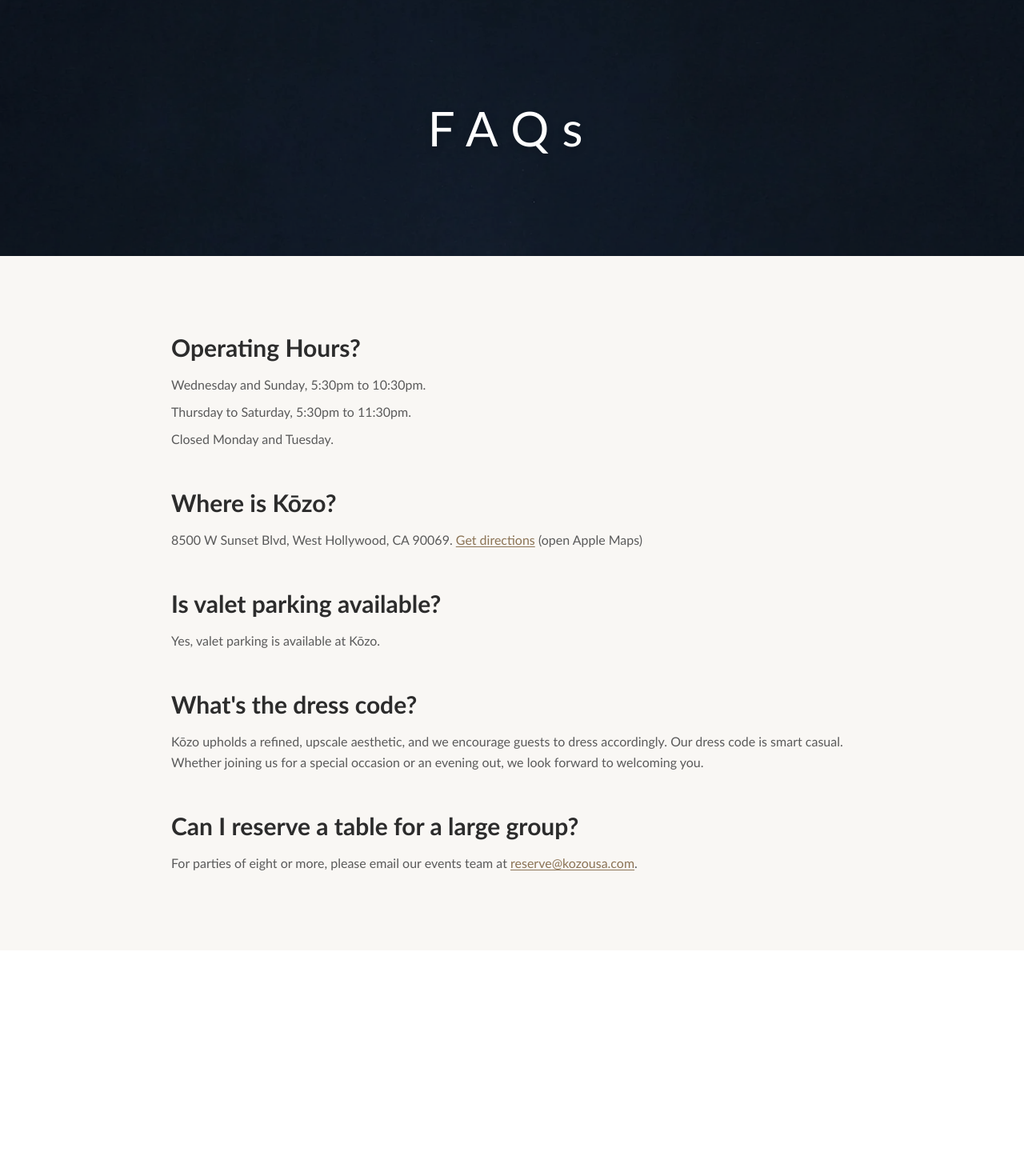
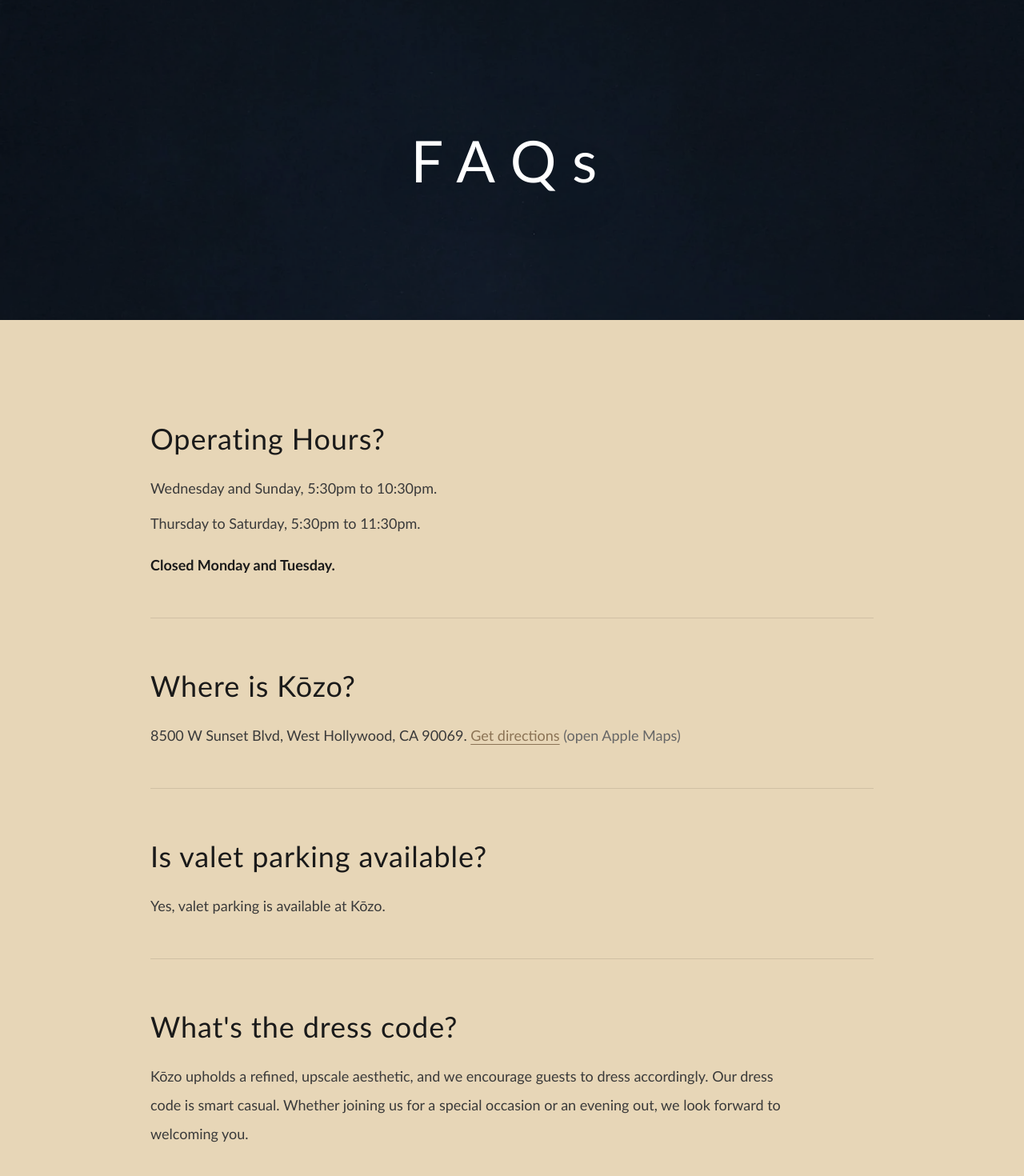
Before and after one commit to McGREENS/kozo-la, a Next.js app: page /faqs in a window 1280 px wide. Shown: the top 1470 px of the page at 80% size. Before the commit the page ends 1188 px from the top, so only its background shows below. Built offline with nearby package versions, Linux system fonts and the light colour scheme.

Commit message:
Redesign FAQs page with professional styling
- Use --kozo-cream background color
- Larger hero section with better typography
- Elegant spacing and dividers between questions
- Improved text sizing and hierarchy
- Better link styling with hover effects

```diff
--- a/app/faqs/page.tsx
+++ b/app/faqs/page.tsx
@@ -6,11 +6,13 @@ export const metadata: Metadata = {
   description: "Frequently asked questions about Kōzo - operating hours, location, parking, dress code, and reservations.",
 };
 
+const displayFont = "var(--font-display), ui-serif, Georgia, Cambria, 'Times New Roman', Times, serif";
+
 export default function FAQsPage() {
   return (
-    <main className="min-h-screen bg-[#F9F7F4]">
+    <main className="min-h-screen" style={{ background: "var(--kozo-cream)" }}>
       {/* Hero Section */}
-      <section className="relative h-[40vh] min-h-[300px] overflow-hidden">
+      <section className="relative h-[50vh] min-h-[400px] overflow-hidden">
         <Image
           src="/about.webp"
           alt="Kōzo interior"
@@ -18,14 +20,11 @@ export default function FAQsPage() {
           priority
           className="object-cover object-center"
         />
-        <div className="absolute inset-0 bg-black/40" />
+        <div className="absolute inset-0 bg-black/45" />
         <div className="absolute inset-0 flex items-center justify-center">
           <h1
-            className="text-5xl md:text-6xl font-medium tracking-[0.28em] text-white drop-shadow-lg"
-            style={{
-              fontFamily:
-                "var(--font-display), ui-serif, Georgia, Cambria, 'Times New Roman', Times, serif",
-            }}
+            className="text-5xl md:text-7xl font-light tracking-[0.28em] text-white drop-shadow-2xl"
+            style={{ fontFamily: displayFont }}
           >
             FAQs
           </h1>
@@ -33,55 +32,67 @@ export default function FAQsPage() {
       </section>
 
       {/* FAQs Content */}
-      <section className="mx-auto max-w-[900px] px-6 py-16 md:py-24">
-        <div className="space-y-12">
+      <section className="mx-auto max-w-[1000px] px-6 md:px-12 py-20 md:py-32">
+        <div className="space-y-16">
           {/* Operating Hours */}
-          <div className="faq-item">
-            <h2 className="text-2xl md:text-3xl font-semibold text-[#2C2C2C] mb-4">
+          <div className="border-b border-black/10 pb-12">
+            <h2
+              className="text-3xl md:text-4xl font-light text-[#1a1a1a] mb-6 tracking-wide"
+              style={{ fontFamily: displayFont }}
+            >
               Operating Hours?
             </h2>
-            <div className="text-[#5A5A5A] leading-relaxed space-y-2">
+            <div className="text-[#3a3a3a] text-lg leading-loose space-y-2">
               <p>Wednesday and Sunday, 5:30pm to 10:30pm.</p>
               <p>Thursday to Saturday, 5:30pm to 11:30pm.</p>
-              <p className="font-medium">Closed Monday and Tuesday.</p>
+              <p className="font-semibold mt-4 text-[#1a1a1a]">Closed Monday and Tuesday.</p>
             </div>
           </div>
 
           {/* Location */}
-          <div className="faq-item">
-            <h2 className="text-2xl md:text-3xl font-semibold text-[#2C2C2C] mb-4">
+          <div className="border-b border-black/10 pb-12">
+            <h2
+              className="text-3xl md:text-4xl font-light text-[#1a1a1a] mb-6 tracking-wide"
+              style={{ fontFamily: displayFont }}
+            >
               Where is Kōzo?
             </h2>
-            <p className="text-[#5A5A5A] leading-relaxed">
+            <p className="text-[#3a3a3a] text-lg leading-loose">
               8500 W Sunset Blvd, West Hollywood, CA 90069.{" "}
               <a
                 href="https://maps.apple.com/?address=8500%20W%20Sunset%20Blvd,%20West%20Hollywood,%20CA%2090069"
                 target="_blank"
                 rel="noopener noreferrer"
-                className="text-[#8B7355] hover:text-[#6B5335] underline underline-offset-2 transition-colors"
+                className="text-[#8B7355] hover:text-[#6B5335] underline underline-offset-4 decoration-1 transition-colors font-medium"
               >
                 Get directions
               </a>{" "}
-              (open Apple Maps)
+              <span className="text-[#666]">(open Apple Maps)</span>
             </p>
           </div>
 
           {/* Valet Parking */}
-          <div className="faq-item">
-            <h2 className="text-2xl md:text-3xl font-semibold text-[#2C2C2C] mb-4">
+          <div className="border-b border-black/10 pb-12">
+            <h2
+              className="text-3xl md:text-4xl font-light text-[#1a1a1a] mb-6 tracking-wide"
+              style={{ fontFamily: displayFont }}
+            >
               Is valet parking available?
             </h2>
-            <p className="text-[#5A5A5A] leading-relaxed">
+            <p className="text-[#3a3a3a] text-lg leading-loose">
               Yes, valet parking is available at Kōzo.
             </p>
           </div>
 
           {/* Dress Code */}
-          <div className="faq-item">
-            <h2 className="text-2xl md:text-3xl font-semibold text-[#2C2C2C] mb-4">
+          <div className="border-b border-black/10 pb-12">
+            <h2
+              className="text-3xl md:text-4xl font-light text-[#1a1a1a] mb-6 tracking-wide"
+              style={{ fontFamily: displayFont }}
+            >
               What&apos;s the dress code?
             </h2>
-            <p className="text-[#5A5A5A] leading-relaxed">
+            <p className="text-[#3a3a3a] text-lg leading-loose max-w-[800px]">
               Kōzo upholds a refined, upscale aesthetic, and we encourage guests to dress
               accordingly. Our dress code is smart casual. Whether joining us for a special
               occasion or an evening out, we look forward to welcoming you.
@@ -89,15 +100,18 @@ export default function FAQsPage() {
           </div>
 
           {/* Large Groups */}
-          <div className="faq-item">
-            <h2 className="text-2xl md:text-3xl font-semibold text-[#2C2C2C] mb-4">
+          <div className="pb-12">
+            <h2
+              className="text-3xl md:text-4xl font-light text-[#1a1a1a] mb-6 tracking-wide"
+              style={{ fontFamily: displayFont }}
+            >
               Can I reserve a table for a large group?
             </h2>
-            <p className="text-[#5A5A5A] leading-relaxed">
+            <p className="text-[#3a3a3a] text-lg leading-loose">
               For parties of eight or more, please email our events team at{" "}
               <a
                 href="mailto:reserve@kozousa.com"
-                className="text-[#8B7355] hover:text-[#6B5335] underline underline-offset-2 transition-colors"
+                className="text-[#8B7355] hover:text-[#6B5335] underline underline-offset-4 decoration-1 transition-colors font-medium"
               >
                 reserve@kozousa.com
               </a>
```
